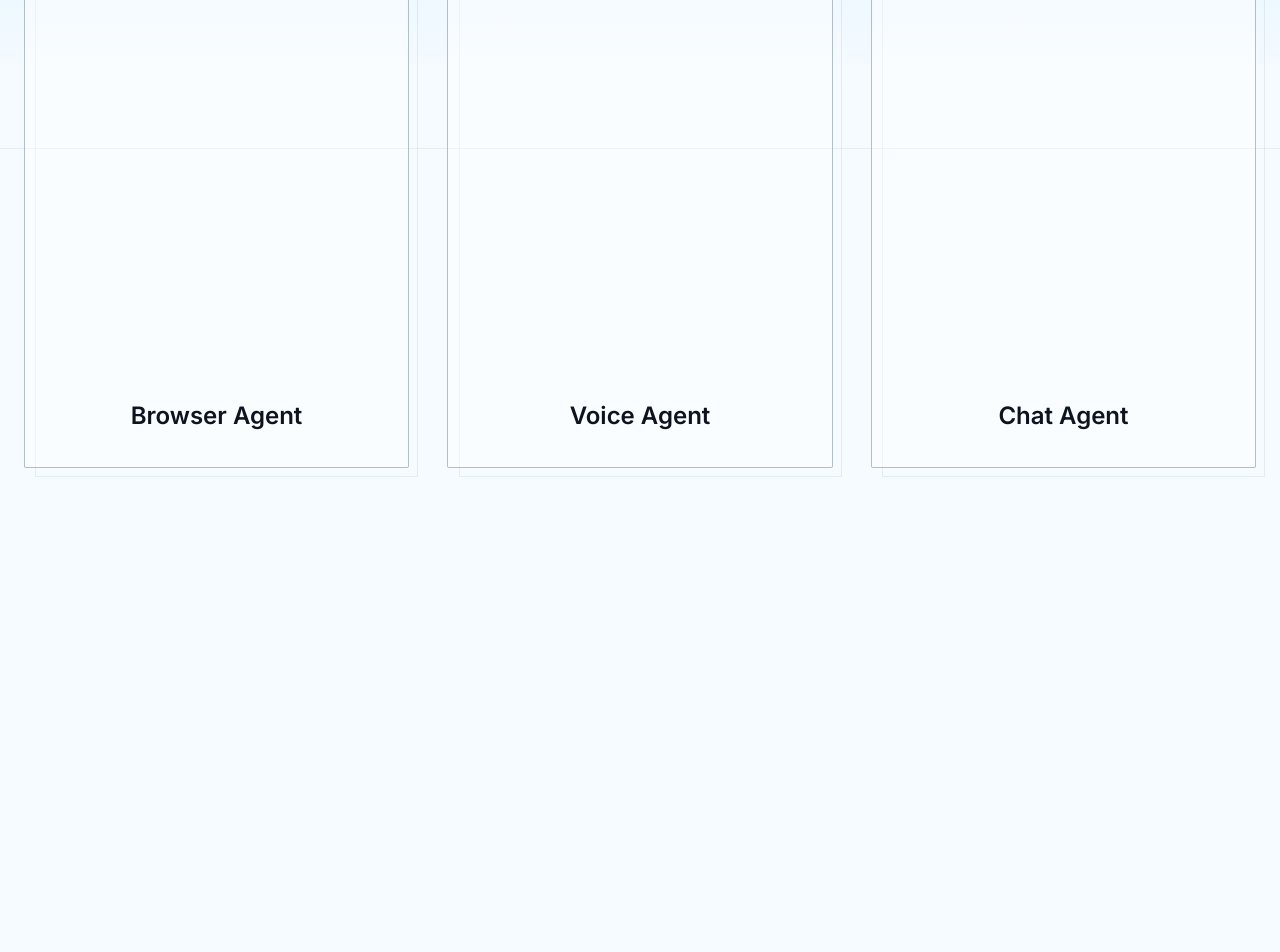
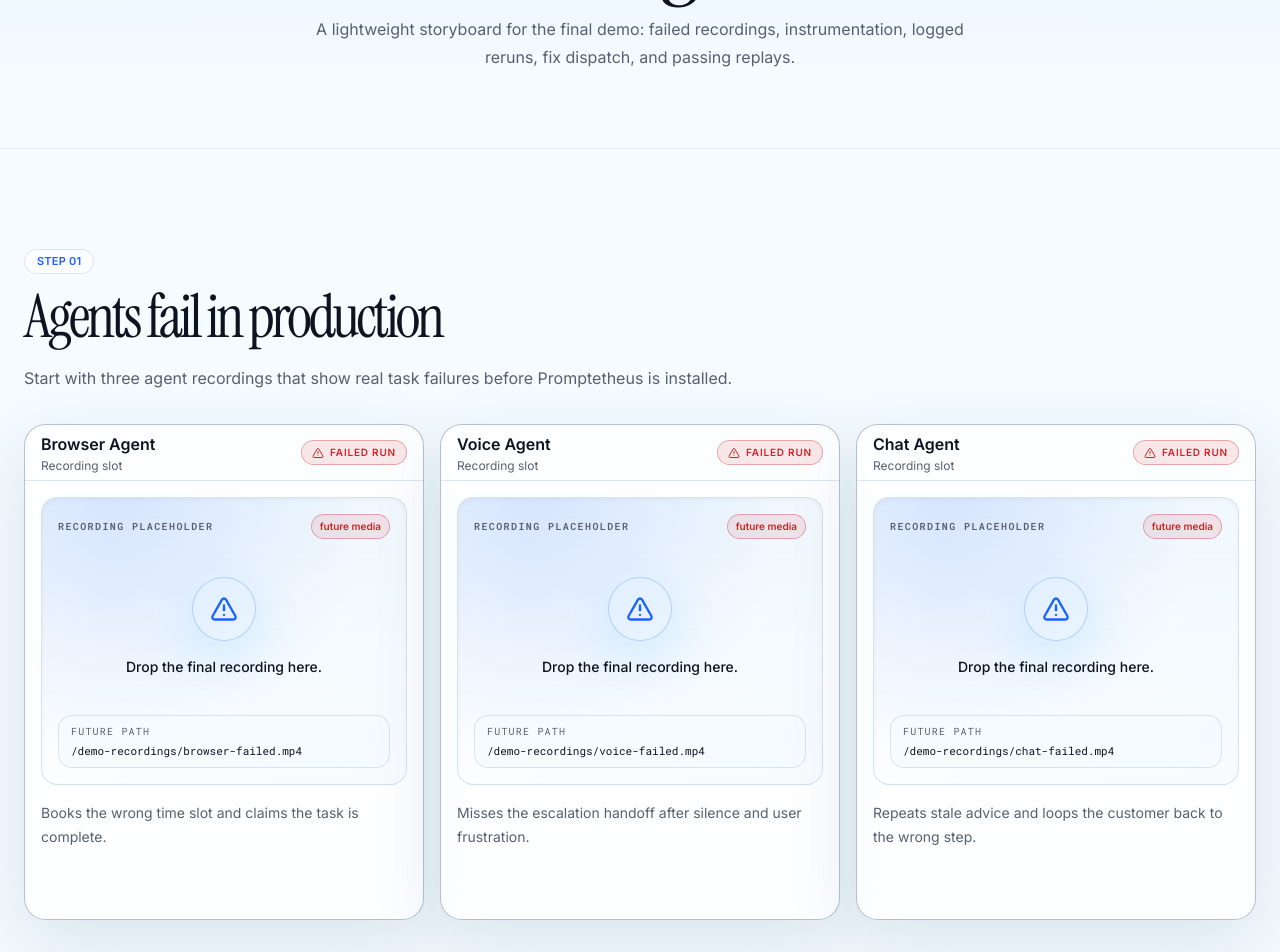
Before and after one commit to obro79/promptetheus-service, a Next.js app in the folder apps/console/: page /demo in a window 1280 px wide. Shown: the part 300-1252 px from the top of the page. Before the commit the page ends 800 px from the top, so only its background shows below. Built offline with nearby package versions, Linux system fonts and the light colour scheme.

Commit message:
Demo page

```diff
--- a/apps/console/src/app/demo/page.tsx
+++ b/apps/console/src/app/demo/page.tsx
@@ -1,34 +1,326 @@
+import {
+  Activity,
+  CheckCircle2,
+  Code2,
+  Radio,
+  TriangleAlert,
+  Wrench,
+} from "lucide-react";
+
 import {
   LandingAppShell,
   LandingCard,
   LandingSection,
+  SectionHeader,
 } from "@/components/landing/landing-primitives";
+import { Button } from "@/components/ui/button";
+import { cn } from "@/lib/utils";
 
-const demoAgents = ["Browser Agent", "Voice Agent", "Chat Agent"] as const;
+type DemoCard = {
+  agent: string;
+  caption: string;
+  mediaPath: string;
+  stateLabel: string;
+  tone: "failed" | "install" | "streaming" | "fixing" | "passed";
+};
+
+type DemoSection = {
+  id: string;
+  eyebrow: string;
+  title: string;
+  body: string;
+  cta?: {
+    href: string;
+    label: string;
+  };
+  cards: DemoCard[];
+};
+
+const agentTracks = [
+  {
+    key: "browser",
+    label: "Browser Agent",
+    failed: "Books the wrong time slot and claims the task is complete.",
+    install: "Add the Promptetheus decorator before the browser agent entrypoint.",
+    streaming: "Rerun the browser agent while trace events stream into Promptetheus.",
+    passed: "Books the requested slot after the fix and passes the replay check.",
+  },
+  {
+    key: "voice",
+    label: "Voice Agent",
+    failed: "Misses the escalation handoff after silence and user frustration.",
+    install: "Wrap the voice agent so transcript, silence, and handoff events are captured.",
+    streaming: "Rerun the call and stream transcript, latency, and tool-handoff logs.",
+    passed: "Routes the escalation correctly and records a passing handoff replay.",
+  },
+  {
+    key: "chat",
+    label: "Chat Agent",
+    failed: "Repeats stale advice and loops the customer back to the wrong step.",
+    install: "Observe the chat agent so turns, tool calls, and outcomes are logged.",
+    streaming: "Rerun the chat flow with live turn, tool, and outcome events.",
+    passed: "Resolves the issue with the corrected prompt and tool context.",
+  },
+] as const;
+
+const fixTracks = [
+  {
+    key: "fix-agent",
+    label: "Fix Agent",
+    caption: "Packages the root cause, evidence, and patch target for the coding run.",
+  },
+  {
+    key: "patch-agent",
+    label: "Patch Agent",
+    caption: "Applies the suggested code or prompt change in a dedicated branch.",
+  },
+  {
+    key: "regression-agent",
+    label: "Regression Agent",
+    caption: "Replays the original bad step and confirms the behavior no longer regresses.",
+  },
+] as const;
+
+const demoSections: DemoSection[] = [
+  {
+    id: "agents-fail",
+    eyebrow: "Step 01",
+    title: "Agents fail in production",
+    body: "Start with three agent recordings that show real task failures before Promptetheus is installed.",
+    cards: agentTracks.map((agent) => ({
+      agent: agent.label,
+      caption: agent.failed,
+      mediaPath: `/demo-recordings/${agent.key}-failed.mp4`,
+      stateLabel: "failed run",
+      tone: "failed",
+    })),
+  },
+  {
+    id: "install-promptetheus",
+    eyebrow: "Step 02",
+    title: "Install Promptetheus",
+    body: "The same three agents get a lightweight wrapper before their entrypoint.",
+    cards: agentTracks.map((agent) => ({
+      agent: agent.label,
+      caption: agent.install,
+      mediaPath: `/demo-recordings/${agent.key}-install.mp4`,
+      stateLabel: "decorator added",
+      tone: "install",
+    })),
+  },
+  {
+    id: "rerun-with-logs",
+    eyebrow: "Step 03",
+    title: "Rerun with logs streaming",
+    body: "The failures still happen, but this time the page shows the logs that Promptetheus would capture.",
+    cta: {
+      href: "#dispatch-fixes",
+      label: "Dispatch fixes",
+    },
+    cards: agentTracks.map((agent) => ({
+      agent: agent.label,
+      caption: agent.streaming,
+      mediaPath: `/demo-recordings/${agent.key}-logged-rerun.mp4`,
+      stateLabel: "logs streaming",
+      tone: "streaming",
+    })),
+  },
+  {
+    id: "dispatch-fixes",
+    eyebrow: "Step 04",
+    title: "Dispatch the fixes",
+    body: "A fake in-page dashboard handoff moves the case into coding-agent work without leaving the demo.",
+    cards: fixTracks.map((agent) => ({
+      agent: agent.label,
+      caption: agent.caption,
+      mediaPath: `/demo-recordings/${agent.key}.mp4`,
+      stateLabel: "fix in progress",
+      tone: "fixing",
+    })),
+  },
+  {
+    id: "agents-pass",
+    eyebrow: "Step 05",
+    title: "Agents pass after the fix",
+    body: "Return to the original three agent recordings and show the corrected runs passing.",
+    cards: agentTracks.map((agent) => ({
+      agent: agent.label,
+      caption: agent.passed,
+      mediaPath: `/demo-recordings/${agent.key}-passed.mp4`,
+      stateLabel: "passed replay",
+      tone: "passed",
+    })),
+  },
+];
+
+const toneStyles: Record<DemoCard["tone"], { label: string; icon: typeof Activity }> = {
+  failed: {
+    label: "border-destructive/35 bg-destructive/10 text-destructive",
+    icon: TriangleAlert,
+  },
+  install: {
+    label: "border-accent/30 bg-accent-muted/60 text-accent",
+    icon: Code2,
+  },
+  streaming: {
+    label: "border-warning/35 bg-warning/10 text-warning",
+    icon: Radio,
+  },
+  fixing: {
+    label: "border-accent/30 bg-accent-muted/60 text-accent",
+    icon: Wrench,
+  },
+  passed: {
+    label: "border-success/35 bg-success/10 text-success",
+    icon: CheckCircle2,
+  },
+};
 
 export default function DemoPage() {
   return (
     <LandingAppShell>
+      <main>
         <LandingSection
-        className="min-h-dvh py-5 sm:py-6 lg:h-dvh lg:min-h-0 lg:py-8"
-        containerClassName="landing-use-case-container flex min-h-[calc(100dvh-2.5rem)] items-stretch lg:min-h-[calc(100dvh-4rem)]"
+          className="pt-12 sm:pt-16 lg:pt-20"
+          containerClassName="landing-use-case-container"
+          density="compact"
         >
-        <h1 className="sr-only">Promptetheus demo agents</h1>
-        <div className="landing-use-case-grid min-h-full w-full">
-          {demoAgents.map((agent) => (
-            <LandingCard
-              key={agent}
-              as="article"
-              size="compact"
-              className="landing-use-case-card group min-h-full transition-transform duration-200 hover:-translate-y-1"
+          <div className="mx-auto max-w-4xl text-center">
+            <p className="landing-eyebrow">Demo scaffold</p>
+            <h1 className="landing-display-xl text-foreground">
+              Five passes through the same three agents
+            </h1>
+            <p className="landing-copy mx-auto mt-5 max-w-2xl">
+              A lightweight storyboard for the final demo: failed recordings,
+              instrumentation, logged reruns, fix dispatch, and passing replays.
+            </p>
+          </div>
+        </LandingSection>
+
+        {demoSections.map((section, index) => (
+          <DemoStorySection
+            key={section.id}
+            section={section}
+            tone={index % 2 === 0 ? "plain" : "band"}
+          />
+        ))}
+      </main>
+    </LandingAppShell>
+  );
+}
+
+function DemoStorySection({
+  section,
+  tone,
+}: {
+  section: DemoSection;
+  tone: "plain" | "band";
+}) {
+  return (
+    <LandingSection
+      id={section.id}
+      className="scroll-mt-8"
+      containerClassName="landing-use-case-container grid gap-8"
+      tone={tone}
     >
-              <div className="landing-use-case-copy">
-                <h2 className="text-2xl font-semibold text-foreground">{agent}</h2>
+      <div className="flex flex-col gap-5 lg:flex-row lg:items-end lg:justify-between">
+        <SectionHeader
+          body={section.body}
+          className="max-w-3xl"
+          eyebrow={section.eyebrow}
+          title={section.title}
+        />
+        {section.cta ? (
+          <Button asChild size="lg" className="w-full sm:w-fit">
+            <a href={section.cta.href}>{section.cta.label}</a>
+          </Button>
+        ) : null}
       </div>
-            </LandingCard>
+
+      <div className="grid gap-4 md:grid-cols-3 md:items-stretch">
+        {section.cards.map((card) => (
+          <DemoRecordingCard key={`${section.id}-${card.agent}`} card={card} />
         ))}
       </div>
     </LandingSection>
-    </LandingAppShell>
   );
 }
+
+function DemoRecordingCard({ card }: { card: DemoCard }) {
+  const tone = toneStyles[card.tone];
+  const Icon = tone.icon;
+
+  return (
+    <LandingCard
+      as="article"
+      size="compact"
+      className="flex h-full min-h-[31rem] flex-col overflow-hidden border-border-strong/70 bg-panel/88 p-0"
+    >
+      <div className="flex min-h-14 items-center justify-between gap-3 border-b border-border/65 px-4">
+        <div className="min-w-0">
+          <h3 className="truncate text-base font-semibold text-foreground">{card.agent}</h3>
+          <p className="mt-0.5 text-xs text-muted-foreground">Recording slot</p>
+        </div>
+        <span
+          className={cn(
+            "inline-flex shrink-0 items-center gap-1.5 rounded-full border px-2.5 py-1 text-[10px] font-semibold uppercase tracking-[0.08em]",
+            tone.label,
+          )}
+        >
+          <Icon className="size-3" aria-hidden="true" />
+          {card.stateLabel}
+        </span>
+      </div>
+
+      <div className="flex flex-1 flex-col gap-4 p-4">
+        <RecordingPlaceholder card={card} />
+        <p className="text-sm leading-6 text-muted-foreground">{card.caption}</p>
+      </div>
+    </LandingCard>
+  );
+}
+
+function RecordingPlaceholder({ card }: { card: DemoCard }) {
+  const tone = toneStyles[card.tone];
+  const Icon = tone.icon;
+
+  return (
+    <div
+      aria-label={`${card.agent} future recording placeholder`}
+      className="relative flex min-h-72 flex-col justify-between overflow-hidden rounded-[1rem] border border-border/80 bg-[linear-gradient(180deg,hsl(var(--elevated)/0.8),hsl(var(--panel)/0.96))] p-4 shadow-inner"
+      data-media-path={card.mediaPath}
+      role="img"
+    >
+      <div
+        className="absolute inset-0 bg-[radial-gradient(circle_at_20%_0%,hsl(var(--accent)/0.13),transparent_16rem),linear-gradient(135deg,hsl(var(--panel)/0.1),hsl(var(--elevated)/0.42))]"
+        aria-hidden="true"
+      />
+      <div className="relative flex items-center justify-between gap-3">
+        <span className="font-mono text-[10px] font-semibold uppercase tracking-[0.14em] text-muted-foreground">
+          Recording placeholder
+        </span>
+        <span className={cn("rounded-full border px-2 py-1 text-[10px] font-semibold", tone.label)}>
+          future media
+        </span>
+      </div>
+
+      <div className="relative grid place-items-center py-8 text-center">
+        <span className="flex size-16 items-center justify-center rounded-full border border-accent/25 bg-accent-muted/45 text-accent shadow-glow">
+          <Icon className="size-7" aria-hidden="true" />
+        </span>
+        <p className="mt-4 max-w-[14rem] text-sm font-medium text-foreground">
+          Drop the final recording here.
+        </p>
+      </div>
+
+      <div className="relative rounded-lg border border-border/70 bg-canvas/70 px-3 py-2">
+        <p className="font-mono text-[10px] uppercase tracking-[0.12em] text-muted-foreground">
+          Future path
+        </p>
+        <p className="mt-1 truncate font-mono text-[11px] text-foreground" title={card.mediaPath}>
+          {card.mediaPath}
+        </p>
+      </div>
+    </div>
+  );
+}
```
Lines whose indentation alone changed are shown as unchanged.
